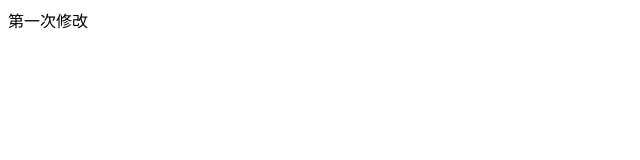
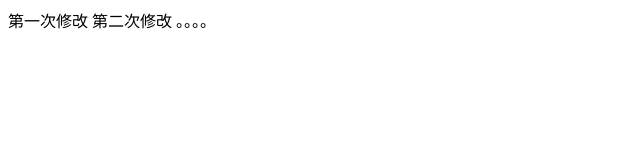
Before and after one commit to menghp/webui, a plain HTML site: page app/index.html in a window 1280 px wide. Shown: the whole page, without its empty margins (0-640 px from the left). Drawn offline with Linux system fonts and the light colour scheme.

Commit message:
'第三次提交'

```diff
--- a/app/index.html
+++ b/app/index.html
@@ -6,5 +6,7 @@
 </head>
 <body>
 	第一次修改
+	第二次修改
+	。。。。
 </body>
 </html>
```
